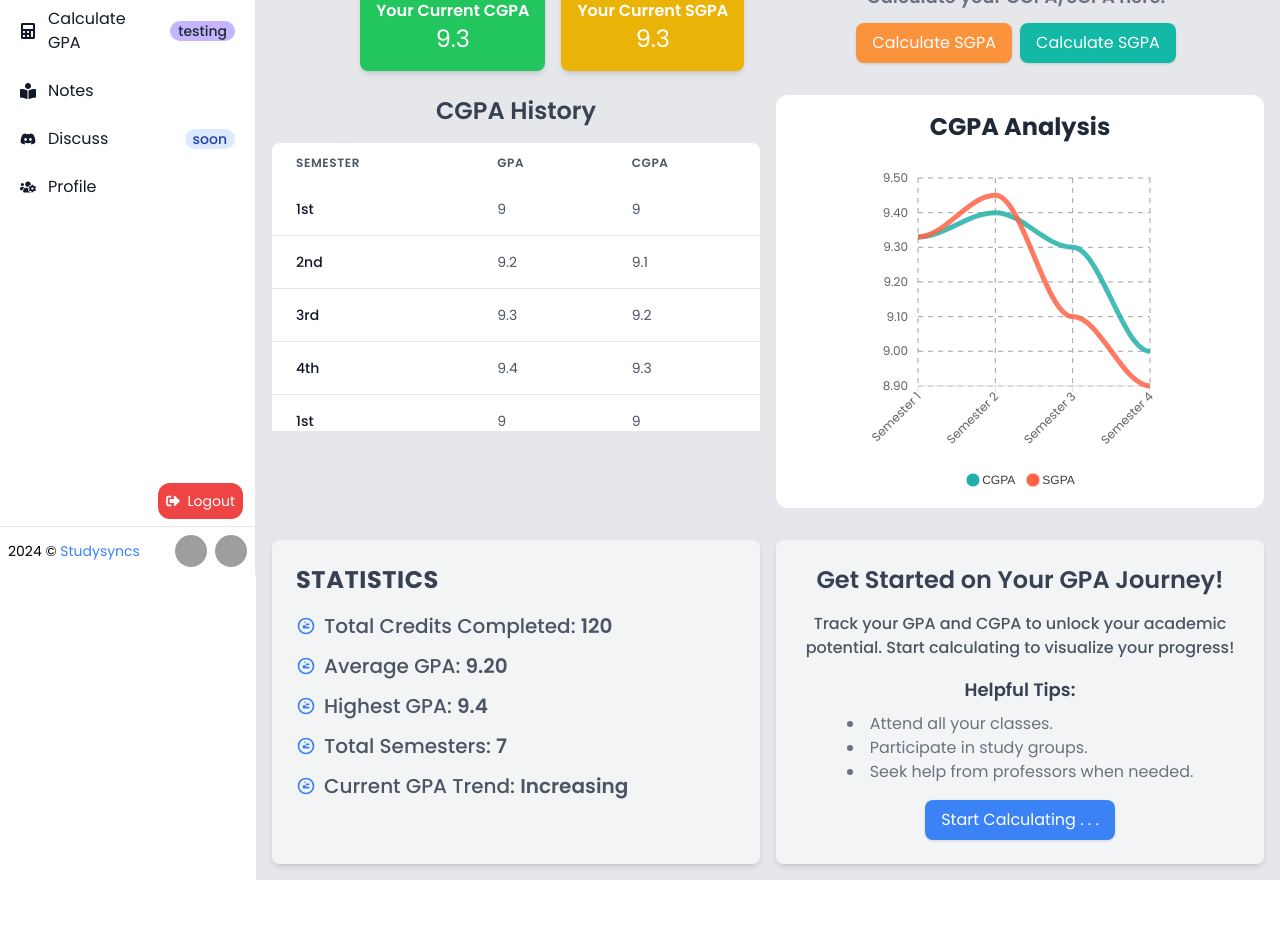
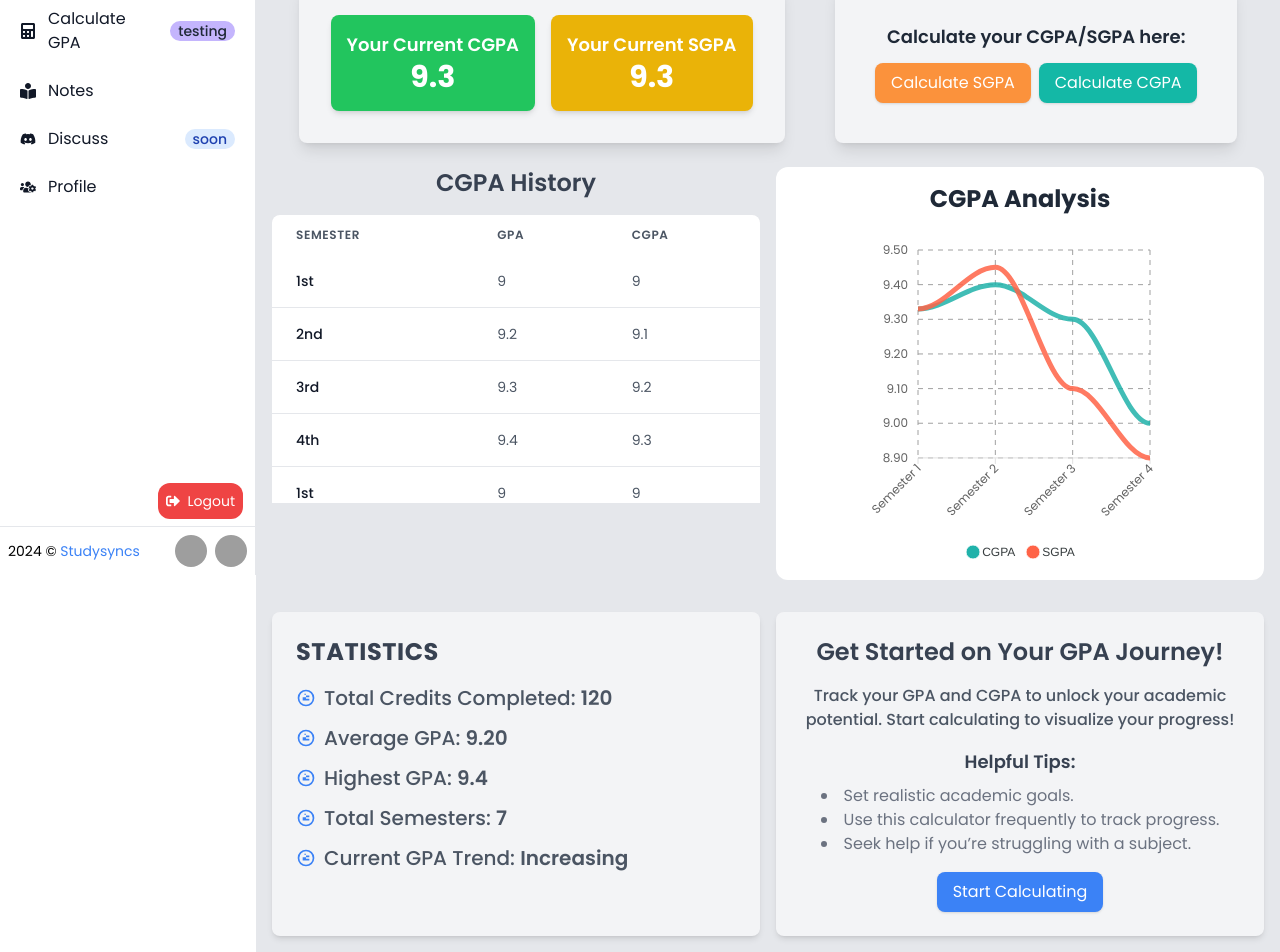
Before and after one commit to Vasudevshetty/studysyncs-v2, a React (Vite) app in the folder client/: page /app/calculate-gpa in a window 1280 px wide. Shown: the part 225-1177 px from the top of the page. Before the commit the page ends 1105 px from the top, so only its background shows below. Built offline with nearby package versions, Linux system fonts and the light colour scheme; grey boxes are pictures that could not be loaded.

Commit message:
updated the ui of gap calculator

```diff
--- a/client/src/components/App/GPACalculator/GPACalculator.jsx
+++ b/client/src/components/App/GPACalculator/GPACalculator.jsx
@@ -1,3 +1,209 @@
+// import {
+//   Chart as ChartJS,
+//   LineElement,
+//   PointElement,
+//   LinearScale,
+//   CategoryScale,
+//   Tooltip,
+//   Legend,
+// } from "chart.js";
+// import Chart from "../Dashboard/Charts/Chart";
+// import CgpaChart from "../Dashboard/Charts/CgpaChart";
+// import { user } from "../../../constants/user";
+
+// ChartJS.register(
+//   LineElement,
+//   PointElement,
+//   LinearScale,
+//   CategoryScale,
+//   Tooltip,
+//   Legend
+// );
+
+// import { Link } from "react-router-dom";
+
+// function GPACalculator() {
+//   const cgpaHistory = [
+//     { semester: "1st", gpa: 9.0, cgpa: 9.0 },
+//     { semester: "2nd", gpa: 9.2, cgpa: 9.1 },
+//     { semester: "3rd", gpa: 9.3, cgpa: 9.2 },
+//     { semester: "4th", gpa: 9.4, cgpa: 9.3 },
+//     { semester: "1st", gpa: 9.0, cgpa: 9.0 },
+//     { semester: "2nd", gpa: 9.2, cgpa: 9.1 },
+//     { semester: "3rd", gpa: 9.3, cgpa: 9.2 },
+//   ];
+
+//   const totalCreditsCompleted = 120;
+//   const averageGPA = (
+//     cgpaHistory.reduce((sum, entry) => sum + entry.gpa, 0) / cgpaHistory.length
+//   ).toFixed(2);
+//   const highestGPA = Math.max(...cgpaHistory.map((entry) => entry.gpa));
+//   const totalSemesters = cgpaHistory.length;
+//   const gpaTrend =
+//     cgpaHistory[totalSemesters - 1].gpa > cgpaHistory[totalSemesters - 2].gpa
+//       ? "Increasing"
+//       : "Decreasing";
+
+//   const statistics = [
+//     { label: "Total Credits Completed", value: totalCreditsCompleted },
+//     { label: "Average GPA", value: averageGPA },
+//     { label: "Highest GPA", value: highestGPA },
+//     { label: "Total Semesters", value: totalSemesters },
+//     { label: "Current GPA Trend", value: gpaTrend },
+//   ];
+//   return (
+//     <div className="container mx-auto p-4">
+//       <h1 className="text-4xl font-bold text-center mb-8 text-gray-800 dark:text-white">
+//         GPA & CGPA Calculator
+//       </h1>
+//       <div className="flex flex-col gap-6 lg:flex-row justify-evenly mb-6 ">
+//         <div className="flex gap-4 mb-4 md:mb-0  bg-black">
+//           <div className="flex gap-6 items-center bg-green-500 p-4 rounded-lg shadow-md">
+//             <div className="flex items-center flex-col">
+//               <p className="text-white font-semibold">Your Current CGPA</p>
+//               <span className="text-white text-2xl">9.3</span>
+//             </div>
+//           </div>
+
+//           <div className="flex gap-6 items-center bg-yellow-500 p-4 rounded-lg shadow-md">
+//             <div className="flex items-center flex-col">
+//               <p className="text-white font-semibold">Your Current SGPA</p>
+//               <span className="text-white text-2xl">9.3</span>
+//             </div>
+//           </div>
+//         </div>
+
+//         <div className="flex flex-col gap-3 items-center  bg-black">
+//           <p className="text-lg font-semibold dark:text-white">
+//             Calculate your CGPA/SGPA here:
+//           </p>
+//           <div className="flex gap-2">
+//             <Link
+//               to="/app/sgpa-calculator"
+//               className="bg-orange-400 text-white py-2 px-4 rounded-lg shadow hover:bg-orange-500 transition"
+//             >
+//               Calculate SGPA
+//             </Link>
+//             <Link
+//               to="/app/cgpa-calculator"
+//               className="bg-teal-500 text-white py-2 px-4 rounded-lg shadow hover:bg-teal-600 transition"
+//             >
+//               Calculate SGPA
+//             </Link>
+//           </div>
+//         </div>
+//       </div>
+//       <div className="grid grid-cols-1 lg:grid-cols-2 gap-4">
+//         <div className="overflow-hidden">
+//           <h2 className="text-2xl font-semibold mb-4 text-center text-gray-700 dark:text-white">
+//             CGPA History
+//           </h2>
+//           <div className="max-h-72 overflow-y-auto">
+//             {" "}
+//             {/* Set max height and enable scroll */}
+//             <table className="min-w-full bg-white rounded-lg shadow-md dark:bg-gray-400">
+//               <thead>
+//                 <tr>
+//                   <th className="px-6 py-3 text-left text-xs font-semibold text-gray-600 uppercase tracking-wider dark:text-white">
+//                     Semester
+//                   </th>
+//                   <th className="px-6 py-3 text-left text-xs font-semibold text-gray-600 uppercase tracking-wider dark:text-white">
+//                     GPA
+//                   </th>
+//                   <th className="px-6 py-3 text-left text-xs font-semibold text-gray-600 uppercase tracking-wider dark:text-gray-300">
+//                     CGPA
+//                   </th>
+//                 </tr>
+//               </thead>
+//               <tbody>
+//                 {cgpaHistory.map((entry, index) => (
+//                   <tr
+//                     key={index}
+//                     className="border-b dark:border-gray-600 hover:bg-gray-50 dark:hover:bg-gray-800 transition duration-300 ease-in-out"
+//                   >
+//                     <td className="px-6 py-4 whitespace-nowrap text-sm font-medium text-gray-900 dark:text-white">
+//                       {entry.semester}
+//                     </td>
+//                     <td className="px-6 py-4 whitespace-nowrap text-sm text-gray-600 dark:text-gray-300">
+//                       {entry.gpa}
+//                     </td>
+//                     <td className="px-6 py-4 whitespace-nowrap text-sm text-gray-600 dark:text-gray-300">
+//                       {entry.cgpa}
+//                     </td>
+//                   </tr>
+//                 ))}
+//               </tbody>
+//             </table>
+//           </div>
+//         </div>
+
+//         <Chart title="CGPA Analysis">
+//           <CgpaChart data={user.stats.cgpa} />
+//         </Chart>
+//       </div>
+//       {/* Stats */}
+//       <div className="flex gap-4 flex-col md:flex-col lg:flex-row">
+//         <div className="bg-gray-100 p-6 rounded-lg shadow-md mt-8 flex flex-col lg:w-1/2 dark:bg-gray-400   ">
+//           <div className="text-gray-700 mb-4">
+//             <p className="text-lg sm:text-2xl font-bold tracking-wide mb-4 uppercase dark:text-white">
+//               Statistics
+//             </p>
+//             <div className="flex flex-col text-sm sm:text-xl gap-3 mb-4">
+//               {statistics.map((stat, index) => (
+//                 <div key={index} className="flex items-center">
+//                   <svg
+//                     className="w-5 h-5 mr-2 text-blue-500 dark:text-white"
+//                     xmlns="http://www.w3.org/2000/svg"
+//                     fill="currentColor"
+//                     viewBox="0 0 24 24"
+//                   >
+//                     <path d="M12 2a10 10 0 100 20 10 10 0 000-20zm0 2a8 8 0 110 16 8 8 0 010-16zm-4 9H8v-2h4v4H8v-2zm8-2h-4v-2h4v2zm-4-4h-2V8h2v2zm4 8h-4v-2h4v2z" />
+//                   </svg>
+//                   <span className="font-medium text-gray-600 dark:text-black">
+//                     {stat.label}:{" "}
+//                     <span className="font-semibold   dark:text-black">
+//                       {stat.value}
+//                     </span>
+//                   </span>
+//                 </div>
+//               ))}
+//             </div>
+//           </div>
+//         </div>
+
+//         <div className="bg-gray-100 p-6 rounded-lg shadow-md mt-8 flex flex-col items-center lg:w-1/2 text-center dark:bg-gray-400">
+//           <h2 className="text-2xl font-semibold mb-4 text-gray-700 dark:text-white">
+//             Get Started on Your GPA Journey!
+//           </h2>
+//           <p className="text-gray-600 mb-4 dark:text-black font-medium">
+//             Track your GPA and CGPA to unlock your academic potential. Start
+//             calculating to visualize your progress!
+//           </p>
+
+//           <div className="flex flex-col items-center mb-4">
+//             <h3 className="text-lg font-semibold text-gray-700 mb-2 dark:text-white">
+//               Helpful Tips:
+//             </h3>
+//             <ul className="list-disc list-inside text-left dark:text-black">
+//               <li>Attend all your classes.</li>
+//               <li>Participate in study groups.</li>
+//               <li>Seek help from professors when needed.</li>
+//             </ul>
+//           </div>
+//           <button
+//             className="bg-blue-500 text-white py-2 px-4 rounded-lg shadow hover:bg-blue-600 transition dark:bg-gray-800 dark:hover:bg-gray-700"
+//             onClick={() => console.log("Navigate to calculation form")} // Add your navigation logic here
+//           >
+//             Start Calculating . . .
+//           </button>
+//         </div>
+//       </div>
+//     </div>
+//   );
+// }
+
+// export default GPACalculator;
+
 import {
   Chart as ChartJS,
   LineElement,
@@ -10,6 +216,7 @@ import {
 import Chart from "../Dashboard/Charts/Chart";
 import CgpaChart from "../Dashboard/Charts/CgpaChart";
 import { user } from "../../../constants/user";
+import { Link } from "react-router-dom";
 
 ChartJS.register(
   LineElement,
@@ -19,8 +226,6 @@ ChartJS.register(
   Tooltip,
   Legend
 );
-
-import { Link } from "react-router-dom";
 
 function GPACalculator() {
   const cgpaHistory = [
@@ -51,30 +256,35 @@ function GPACalculator() {
     { label: "Total Semesters", value: totalSemesters },
     { label: "Current GPA Trend", value: gpaTrend },
   ];
+
   return (
     <div className="container mx-auto p-4">
       <h1 className="text-4xl font-bold text-center mb-8 text-gray-800 dark:text-white">
         GPA & CGPA Calculator
       </h1>
-      <div className="flex flex-col gap-6 lg:flex-row justify-evenly mb-6">
-        <div className="flex gap-4 mb-4 md:mb-0">
+      <div className="flex flex-col gap-6 lg:flex-row justify-evenly mb-6 ">
+        <div className="flex gap-4 mb-4 md:mb-0 bg-gray-100 dark:bg-gray-400 p-8 rounded-lg shadow-lg">
           <div className="flex gap-6 items-center bg-green-500 p-4 rounded-lg shadow-md">
             <div className="flex items-center flex-col">
-              <p className="text-white font-semibold">Your Current CGPA</p>
-              <span className="text-white text-2xl">9.3</span>
+              <p className="text-white font-semibold text-lg">
+                Your Current CGPA
+              </p>
+              <span className="text-white text-3xl font-bold">9.3</span>
             </div>
           </div>
 
           <div className="flex gap-6 items-center bg-yellow-500 p-4 rounded-lg shadow-md">
             <div className="flex items-center flex-col">
-              <p className="text-white font-semibold">Your Current SGPA</p>
-              <span className="text-white text-2xl">9.3</span>
+              <p className="text-white font-semibold text-lg">
+                Your Current SGPA
+              </p>
+              <span className="text-white text-3xl font-bold">9.3</span>
             </div>
           </div>
         </div>
 
-        <div className="flex flex-col gap-3 items-center">
-          <p className="text-lg font-semibold dark:text-white">
+        <div className="flex flex-col gap-3 items-center bg-gray-100 dark:bg-gray-400 p-10 rounded-lg shadow-lg">
+          <p className="text-lg font-semibold text-gray-800 dark:text-white">
             Calculate your CGPA/SGPA here:
           </p>
           <div className="flex gap-2">
@@ -88,7 +298,7 @@ function GPACalculator() {
               to="/app/cgpa-calculator"
               className="bg-teal-500 text-white py-2 px-4 rounded-lg shadow hover:bg-teal-600 transition"
             >
-              Calculate SGPA
+              Calculate CGPA
             </Link>
           </div>
         </div>
@@ -99,8 +309,6 @@ function GPACalculator() {
             CGPA History
           </h2>
           <div className="max-h-72 overflow-y-auto">
-            {" "}
-            {/* Set max height and enable scroll */}
             <table className="min-w-full bg-white rounded-lg shadow-md dark:bg-gray-400">
               <thead>
                 <tr>
@@ -143,7 +351,7 @@ function GPACalculator() {
       </div>
       {/* Stats */}
       <div className="flex gap-4 flex-col md:flex-col lg:flex-row">
-        <div className="bg-gray-100 p-6 rounded-lg shadow-md mt-8 flex flex-col lg:w-1/2 dark:bg-gray-400   ">
+        <div className="bg-gray-100 p-6 rounded-lg shadow-md mt-8 flex flex-col lg:w-1/2 dark:bg-gray-400">
           <div className="text-gray-700 mb-4">
             <p className="text-lg sm:text-2xl font-bold tracking-wide mb-4 uppercase dark:text-white">
               Statistics
@@ -161,7 +369,7 @@ function GPACalculator() {
                   </svg>
                   <span className="font-medium text-gray-600 dark:text-black">
                     {stat.label}:{" "}
-                    <span className="font-semibold   dark:text-black">
+                    <span className="font-semibold dark:text-black">
                       {stat.value}
                     </span>
                   </span>
@@ -185,17 +393,17 @@ function GPACalculator() {
               Helpful Tips:
             </h3>
             <ul className="list-disc list-inside text-left dark:text-black">
-              <li>Attend all your classes.</li>
-              <li>Participate in study groups.</li>
-              <li>Seek help from professors when needed.</li>
+              <li>Set realistic academic goals.</li>
+              <li>Use this calculator frequently to track progress.</li>
+              <li>Seek help if you’re struggling with a subject.</li>
             </ul>
           </div>
-          <button
-            className="bg-blue-500 text-white py-2 px-4 rounded-lg shadow hover:bg-blue-600 transition dark:bg-gray-800 dark:hover:bg-gray-700"
-            onClick={() => console.log("Navigate to calculation form")} // Add your navigation logic here
+          <Link
+            to="/app/gpa-calculator"
+            className="bg-blue-500 text-white py-2 px-4 rounded-lg shadow hover:bg-blue-600 transition"
           >
-            Start Calculating . . .
-          </button>
+            Start Calculating
+          </Link>
         </div>
       </div>
     </div>
```
